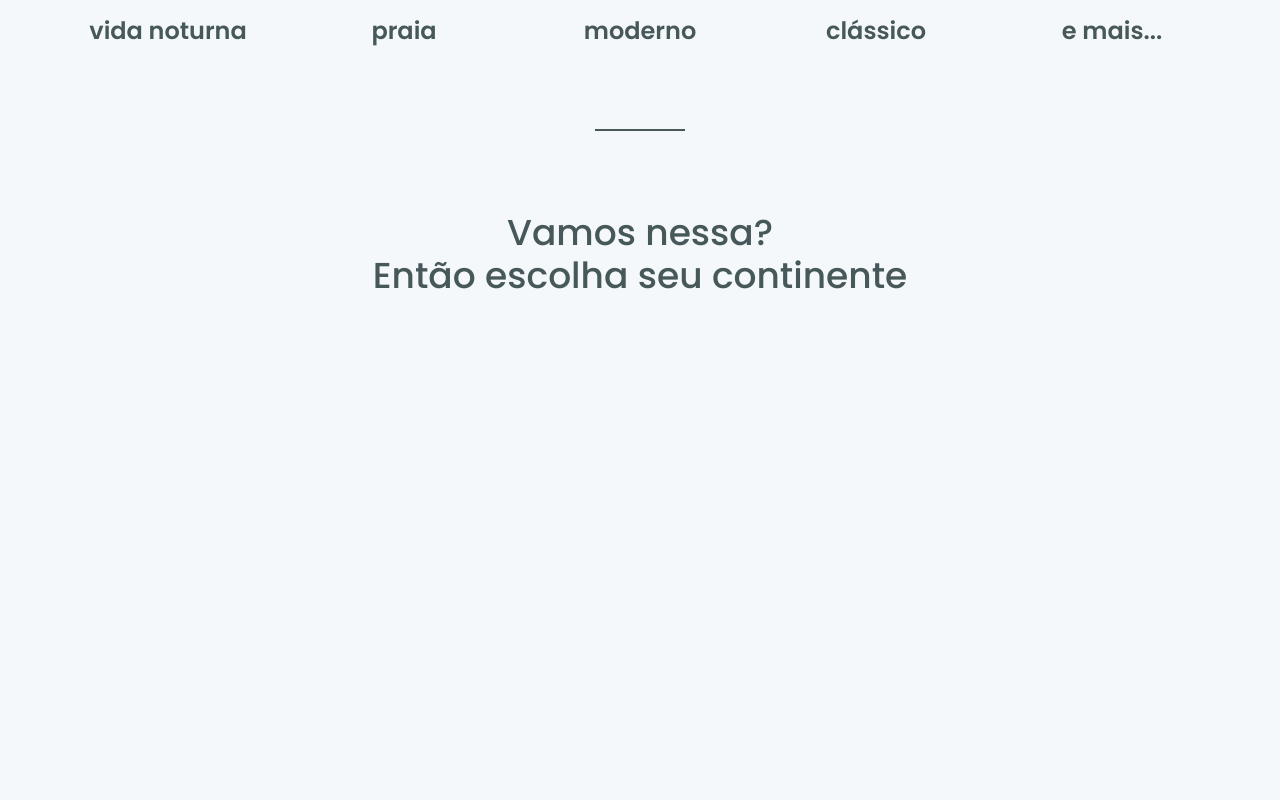
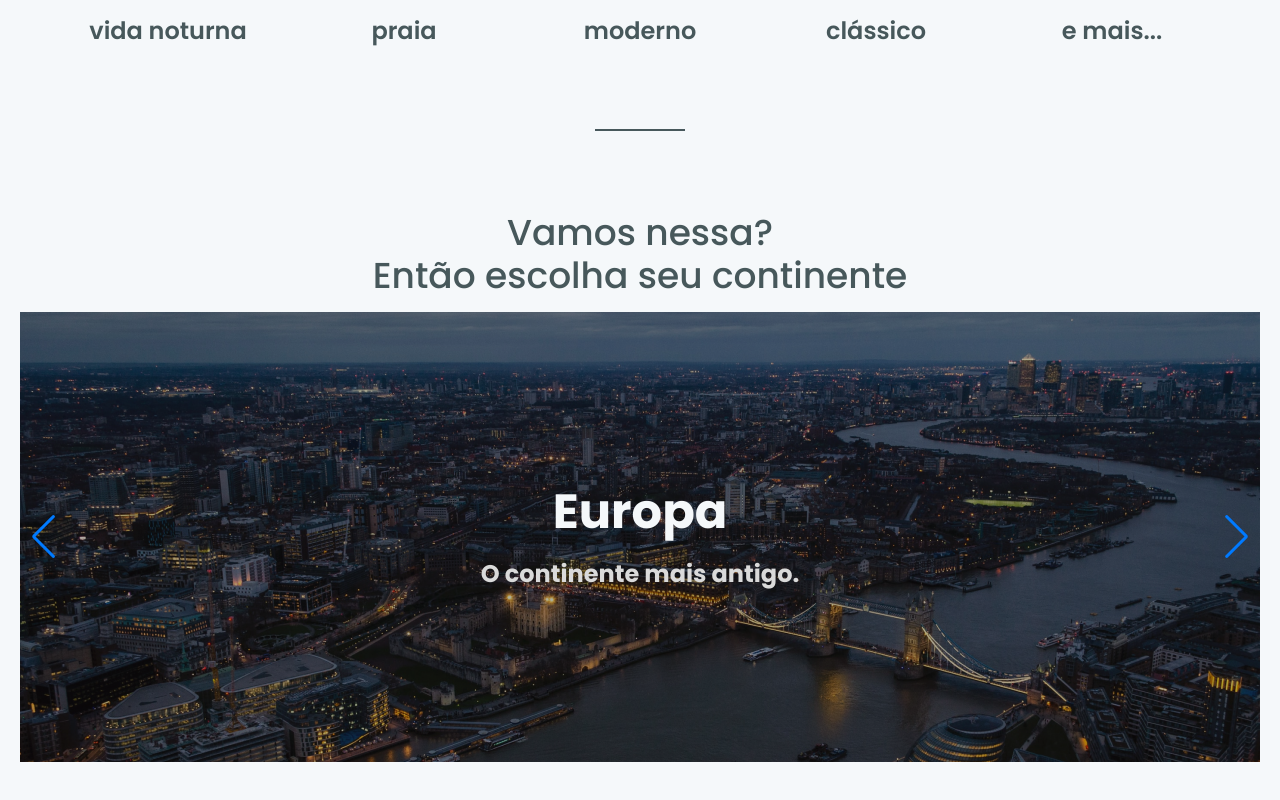
Before and after one commit to m4rcaoferole/desafio-interface-chakra, a Next.js app: page / in a window 1280 px wide. Shown: the part 659-1459 px from the top of the page. Before the commit the page ends 971 px from the top, so only its background shows below. Built offline with nearby package versions, Linux system fonts and the light colour scheme.

Commit message:
feat: slider styles

```diff
--- /dev/null
+++ b/src/components/Slider/index.tsx
@@ -0,0 +1,99 @@
+import { Flex, Heading, Text } from "@chakra-ui/react";
+import Link from "next/link";
+
+import { Navigation, Pagination, Scrollbar, A11y } from "swiper";
+import { Swiper, SwiperSlide } from "swiper/react";
+
+// SwiperCore.use([ Navigation, Pagination, Scrollbar, A11y ])
+
+export default function Slider() {
+  return (
+    <Flex
+      w="100%"
+      maxW="1240px"
+      mx="auto"
+      mb={["5", "10"]}
+      h={["250px", "450px"]}
+    >
+      <Swiper
+        slidesPerView={1}
+        pagination={{ dynamicBullets: true }}
+        navigation
+        autoplay={{
+          delay: 3000,
+        }}
+        style={{ width: "100%", flex: "1" }}
+      >
+        <SwiperSlide>
+          <Flex
+            w="100%"
+            h="100%"
+            align="center"
+            justify="center"
+            direction="column"
+            bgImage="url(/europe.png)"
+            bgRepeat="no-repeat"
+            bgSize="cover"
+            textAlign="center"
+            bgPosition="center"
+          >
+            <Link href="/europe">
+              <a>
+                <Heading
+                  fontSize={["3xl", "4xl", "5xl"]}
+                  color="gray.100"
+                  fontWeight="bold"
+                >
+                  Europa
+                </Heading>
+                <Text
+                  fontWeight="bold"
+                  color="gray.300"
+                  fontSize={["0.8rem", "1xl", "2xl"]}
+                  mt={["2", "4"]}
+                >
+                  O continente mais antigo.
+                </Text>
+              </a>
+            </Link>
+          </Flex>
+        </SwiperSlide>
+
+        <SwiperSlide>
+          <Flex
+            w="100%"
+            h="100%"
+            align="center"
+            justify="center"
+            direction="column"
+            bgImage="url(/europe.png)"
+            bgRepeat="no-repeat"
+            bgSize="cover"
+            textAlign="center"
+            bgPosition="center"
+          >
+            <Link href="/europe">
+              <a>
+                <Heading
+                  fontSize={["3xl", "4xl", "5xl"]}
+                  color="gray.100"
+                  fontWeight="bold"
+                >
+                  Europa
+                </Heading>
+                <Text
+                  fontWeight="bold"
+                  color="gray.300"
+                  fontSize={["0.8rem", "1xl", "2xl"]}
+                  mt={["2", "4"]}
+                >
+                  O continente mais antigo.
+                </Text>
+              </a>
+            </Link>
+          </Flex>
+        </SwiperSlide>
+      </Swiper>
+    </Flex>
+  );
+}
--- a/src/pages/_app.tsx
+++ b/src/pages/_app.tsx
@@ -1,6 +1,10 @@
 import { ChakraProvider } from "@chakra-ui/react"
 import { AppProps } from 'next/app';
 import { theme } from "../styles/theme";
+
+import 'swiper/css';
+import 'swiper/css/navigation';
+import 'swiper/css/scrollbar';
 
 function MyApp({ Component, pageProps }: AppProps) {
   return (
--- a/src/pages/index.tsx
+++ b/src/pages/index.tsx
@@ -3,6 +3,7 @@
 import Characteristics from "../components/Characteristics";
 import Divider from "../components/Divider";
 import Header from "../components/Header";
+import Slider from "../components/Slider";
 
 export default function Home() {
   return (
@@ -23,6 +24,8 @@
           <br />
           Então escolha seu continente
         </Heading>
+
+        <Slider />
       </Flex>
     </div>
   );
```
Also changed, not shown: public/europe.png (added).
